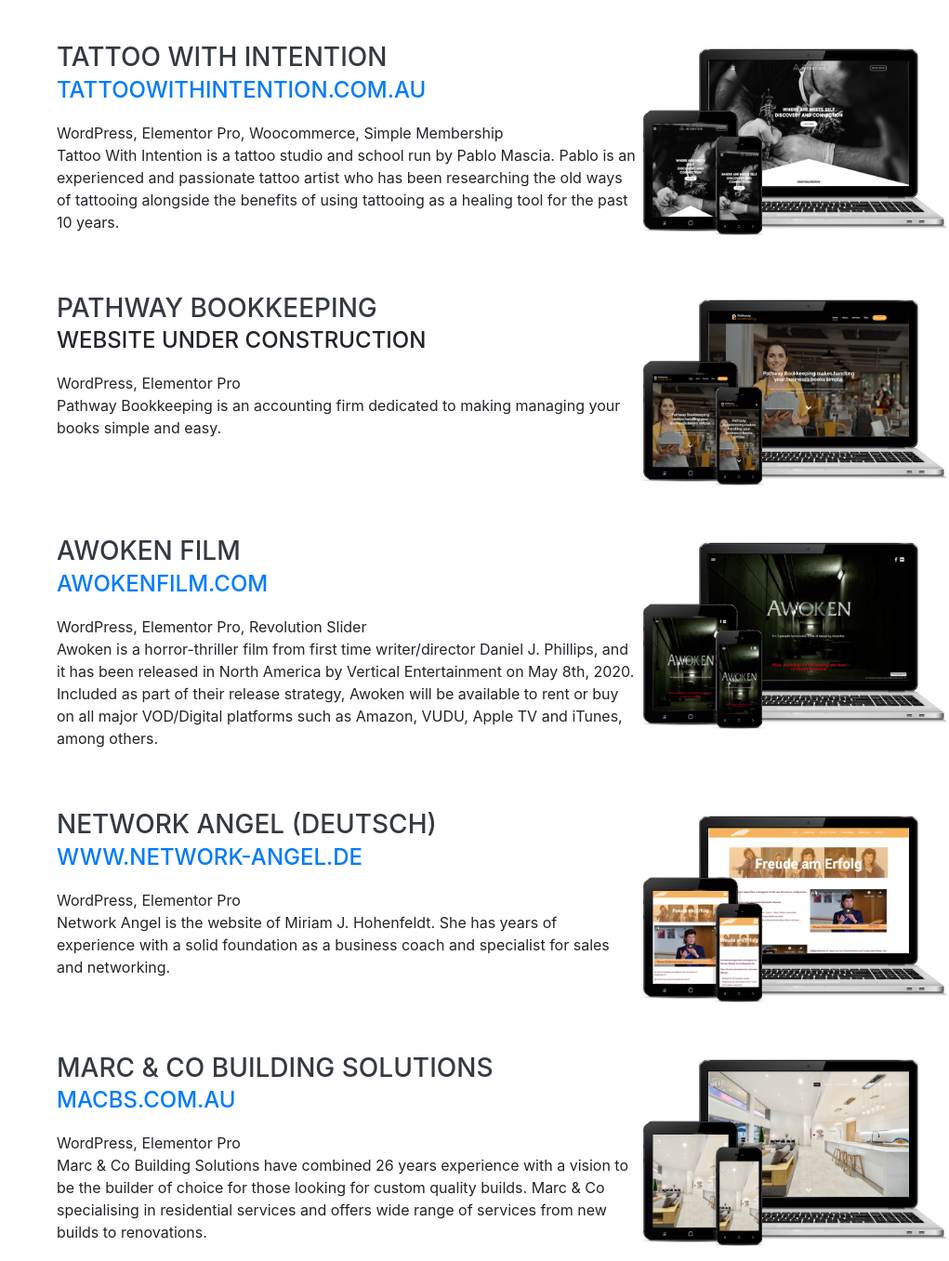
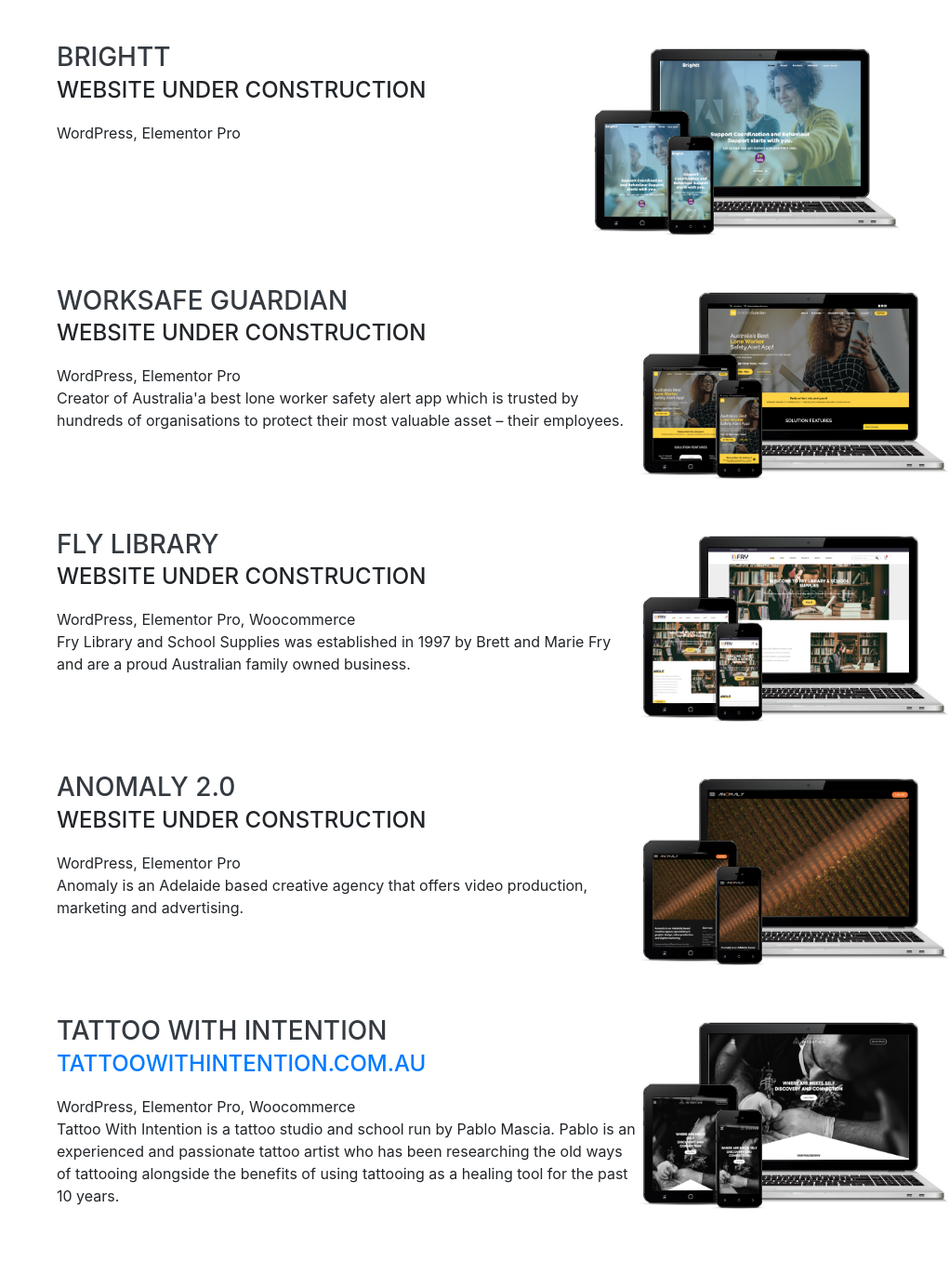
Before and after one commit to joefclarin/joefclarin.github.io, a website with bundled scripts: page index.html in a window 1280 px wide. Shown: the part 6180-7536 px from the top of the page at 93% size, without its empty margins (259-1280 px from the left). Built offline with nearby package versions, Linux system fonts and the light colour scheme; a web font is replaced by a local one.

Commit message:
added new projects: anomaly 2.0, fry library, worksafe guardian and brightt

```diff
--- a/index.html
+++ b/index.html
@@ -389,9 +389,69 @@
 
         <div class="resume-item d-flex flex-column flex-md-row justify-content-between mb-5">
           <div class="resume-content mb-3">
+            <h3 class="mb-0">Brightt</h3>
+            <div class="subheading mb-3">Website under construction</div>
+            <!--div class="subheading mb-3"><a target="_blank" href="https://brightt.com.au">brightt.com.au</a></div-->
+            <div class="mb-0">WordPress, Elementor Pro</div>
+            <div class="mb-0"></div>
+          </div>
+          <div class="resume-date text-md-right">
+            <div class="mb-0">
+              <img class="img-fluid" src="img/projects/brightt.png" alt="Anomaly 2.0" />
+            </div>
+          </div>
+        </div>
+
+        <div class="resume-item d-flex flex-column flex-md-row justify-content-between mb-5">
+          <div class="resume-content mb-3">
+            <h3 class="mb-0">WorkSafe Guardian</h3>
+            <div class="subheading mb-3">Website under construction</div>
+            <!--div class="subheading mb-3"><a target="_blank" href="https://worksafeguardian.com.au">worksafeguardian.com.au</a></div-->
+            <div class="mb-0">WordPress, Elementor Pro</div>
+            <div class="mb-0">Creator of Australia'a best lone worker safety alert app which is trusted by hundreds of organisations to protect their most valuable asset – their employees.</div>
+          </div>
+          <div class="resume-date text-md-right">
+            <div class="mb-0">
+              <img class="img-fluid" src="img/projects/worksafe-guardian.png" alt="Anomaly 2.0" />
+            </div>
+          </div>
+        </div>
+
+        <div class="resume-item d-flex flex-column flex-md-row justify-content-between mb-5">
+          <div class="resume-content mb-3">
+            <h3 class="mb-0">Fly Library</h3>
+            <div class="subheading mb-3">Website under construction</div>
+            <!--div class="subheading mb-3"><a target="_blank" href="https://frylibrary.com.au">frylibrary.com.au</a></div-->
+            <div class="mb-0">WordPress, Elementor Pro, Woocommerce</div>
+            <div class="mb-0">Fry Library and School Supplies was established in 1997 by Brett and Marie Fry and are a proud Australian family owned business.</div>
+          </div>
+          <div class="resume-date text-md-right">
+            <div class="mb-0">
+              <img class="img-fluid" src="img/projects/fry-library.png" alt="Anomaly 2.0" />
+            </div>
+          </div>
+        </div>
+
+        <div class="resume-item d-flex flex-column flex-md-row justify-content-between mb-5">
+          <div class="resume-content mb-3">
+            <h3 class="mb-0">Anomaly 2.0</h3>
+            <div class="subheading mb-3">Website under construction</div>
+            <!--div class="subheading mb-3"><a target="_blank" href="https://anomaly.com.au">anomaly.com.au</a></div-->
+            <div class="mb-0">WordPress, Elementor Pro</div>
+            <div class="mb-0">Anomaly is an Adelaide based creative agency that offers video production, marketing and advertising.</div>
+          </div>
+          <div class="resume-date text-md-right">
+            <div class="mb-0">
+              <img class="img-fluid" src="img/projects/anomaly2.png" alt="Anomaly 2.0" />
+            </div>
+          </div>
+        </div>
+
+        <div class="resume-item d-flex flex-column flex-md-row justify-content-between mb-5">
+          <div class="resume-content mb-3">
             <h3 class="mb-0">Tattoo With Intention</h3>
             <div class="subheading mb-3"><a target="_blank" href="http://tattoowithintention.com.au/">tattoowithintention.com.au</a></div>
-            <div class="mb-0">WordPress, Elementor Pro, Woocommerce, Simple Membership</div>
+            <div class="mb-0">WordPress, Elementor Pro, Woocommerce</div>
             <div class="mb-0">Tattoo With Intention is a tattoo studio and school run by Pablo Mascia. Pablo is an experienced and passionate tattoo artist who has been researching the old ways of tattooing alongside the benefits of using tattooing as a healing tool for the past 10 years.</div>
           </div>
           <div class="resume-date text-md-right">
```
Also changed, not shown: img/projects/anomaly2.png (added), img/projects/brightt.png (added), img/projects/fry-library.png (added), img/projects/worksafe-guardian.png (added).
